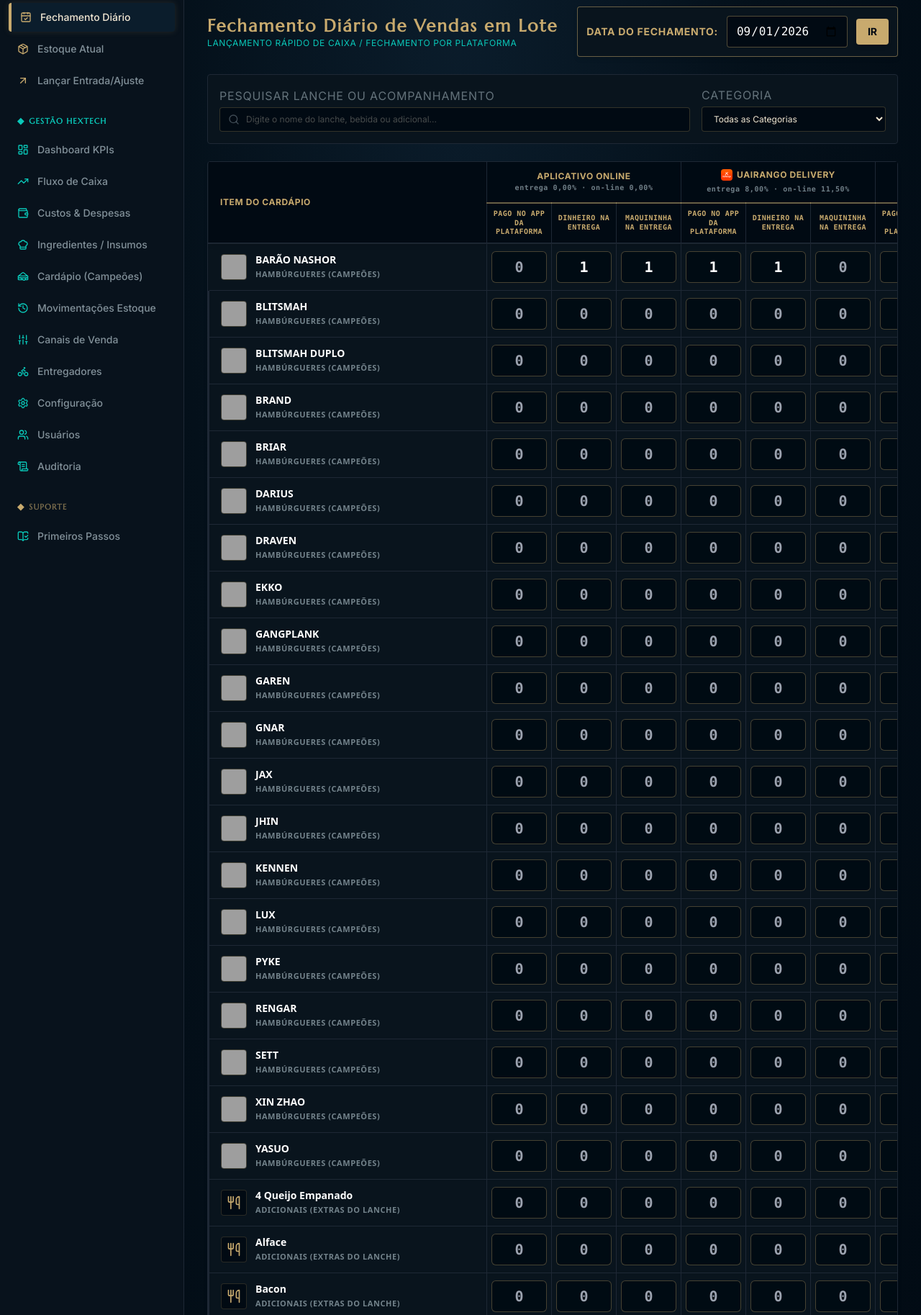
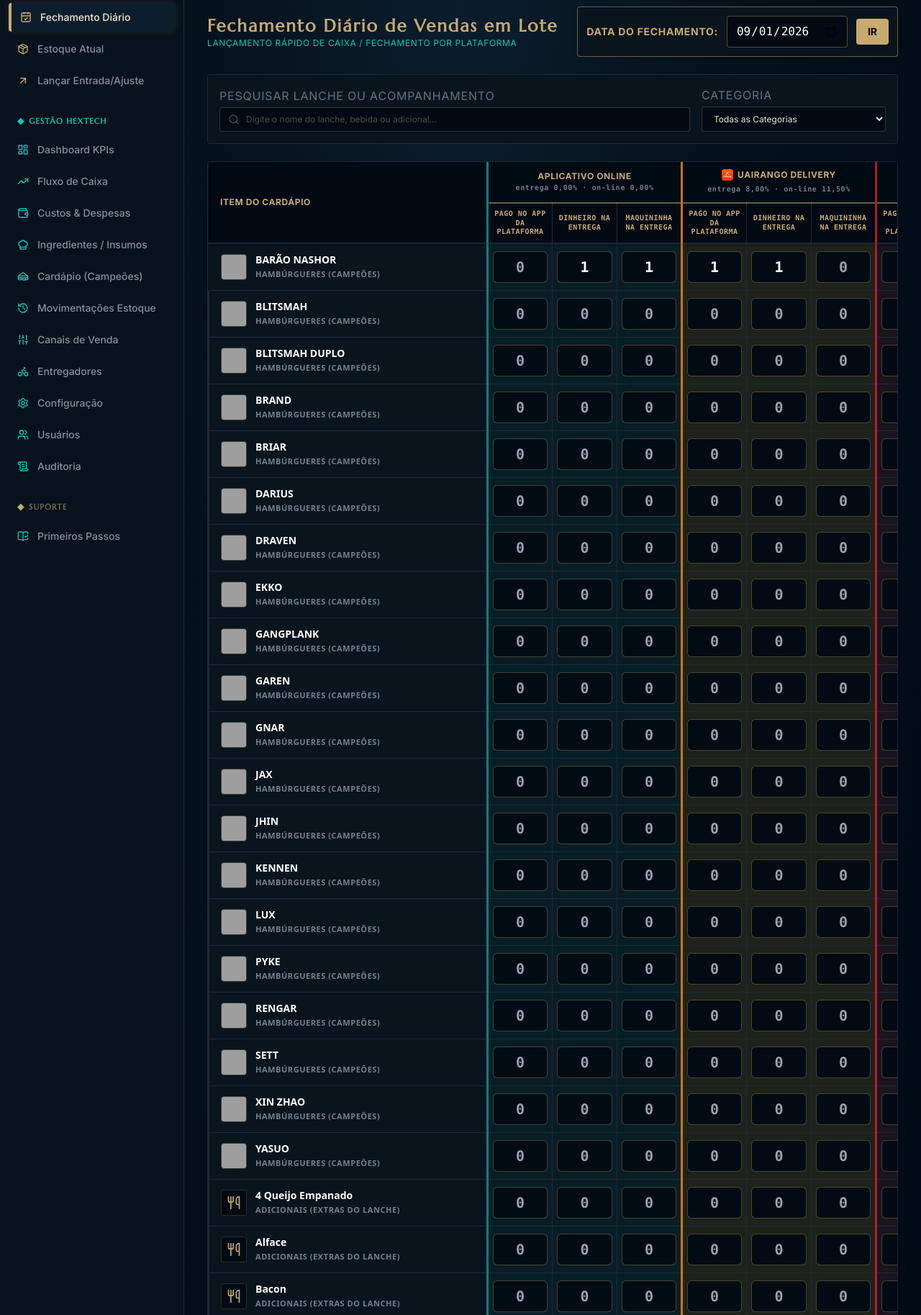
Before and after one commit to ushergui/loburger, a Django app: page /vendas/fechamento-diario/ in a window 1280 px wide. Shown: the part 114-1941 px from the top of the page at 72% size. Run offline with Django 5.2, Linux system fonts and the light colour scheme; a user stored in the database is signed in; data comes from the database, SQL or seed files in the repository; some libraries are stand-ins or nearby versions; grey boxes are pictures that could not be loaded.

Commit message:
feat: divisorias coloridas por canal no fechamento diario
Cada grupo (Aplicativo online / UaiRango / iFood) ganha uma barra
vertical de 3px na cor do canal e uma tonalidade de fundo bem leve
(teal / ambar / vermelho), para nao confundir as colunas. Sem alterar
a largura da tabela. View marca cada celula com grupo_css e inicio_grupo.

Co-Authored-By: Claude Sonnet 5 <noreply@anthropic.com>

```diff
--- a/templates/vendas/partials/fechamento_tabela.html
+++ b/templates/vendas/partials/fechamento_tabela.html
@@ -3,6 +3,14 @@
     input.no-spinners::-webkit-outer-spin-button,
     input.no-spinners::-webkit-inner-spin-button { -webkit-appearance: none; margin: 0; }
     input.no-spinners[type=number] { -moz-appearance: textfield; appearance: textfield; }
+
+    /* Divisórias e leve tonalidade por canal (evita confundir as colunas) */
+    .fc-col-app   { background-color: rgba(10, 200, 185, 0.06); }
+    .fc-col-uai   { background-color: rgba(234, 179, 8, 0.09); }
+    .fc-col-ifood { background-color: rgba(234, 29, 44, 0.07); }
+    .fc-div-app   { border-left: 3px solid rgba(10, 200, 185, 0.60); }
+    .fc-div-uai   { border-left: 3px solid rgba(255, 140, 0, 0.80); }
+    .fc-div-ifood { border-left: 3px solid rgba(234, 29, 44, 0.75); }
 </style>
 
 <div class="overflow-x-auto overflow-y-auto max-h-[65vh] relative custom-scrollbar">
@@ -12,7 +20,7 @@
             <tr class="text-hex_gold uppercase tracking-wider text-xs font-bold bg-hex_dark_bg border-b-2 border-hex_gold/50">
                 <th class="py-3 px-4 min-w-[200px] bg-hex_dark_bg" rowspan="2">Item do Cardápio</th>
                 {% for canal in canais %}
-                    <th class="py-2.5 px-2 text-center border-l border-hex_dark_border bg-hex_dark_bg/90 text-hex_gold font-bold" colspan="{{ num_modos }}">
+                    <th class="py-2.5 px-2 text-center bg-hex_dark_bg/90 text-hex_gold font-bold fc-div-{{ canal.grupo_css }}" colspan="{{ num_modos }}">
                         <span class="inline-flex items-center gap-1.5">
                             {% canal_logo canal.nome 16 as logo_canal %}{% if logo_canal %}{{ logo_canal }}{% endif %}
                             {{ canal.nome }}
@@ -25,7 +33,7 @@
             <tr class="border-b-2 border-hex_dark_border text-hex_gold uppercase tracking-wider text-[10px] font-mono font-bold bg-hex_dark_bg">
                 {% for canal in canais %}
                     {% for m_val, m_label in modos %}
-                        <th class="py-2 px-1 text-center border-l border-hex_dark_border leading-tight min-w-[90px] max-w-[130px]" title="{{ m_label }}">
+                        <th class="py-2 px-1 text-center leading-tight min-w-[90px] max-w-[130px] {% if forloop.first %}fc-div-{{ canal.grupo_css }}{% else %}border-l border-hex_dark_border{% endif %}" title="{{ m_label }}">
                             {{ m_label }}
                         </th>
                     {% endfor %}
@@ -52,7 +60,7 @@
                         </div>
                     </td>
                     {% for cel in linha.celulas %}
-                        <td class="py-2.5 px-1.5 border-l border-hex_dark_border text-center align-middle">
+                        <td class="py-2.5 px-1.5 text-center align-middle transition-colors fc-col-{{ cel.grupo_css }} group-hover:bg-hex_blue/20 {% if cel.inicio_grupo %}fc-div-{{ cel.grupo_css }}{% else %}border-l border-hex_dark_border{% endif %}">
                             <input type="number" min="0" inputmode="numeric"
                                    name="{{ cel.name }}"
                                    value="{{ cel.qtd }}"
--- a/vendas/views.py
+++ b/vendas/views.py
@@ -427,6 +427,10 @@ def fechamento_diario(request):
     modos = Pedido.MODO_PAGAMENTO_CHOICES
 
     canais = list(CanalVenda.objects.all().order_by('nome'))
+    # identificador visual por canal — usado para as divisórias coloridas do fechamento
+    for _c in canais:
+        _n = (_c.nome or '').lower()
+        _c.grupo_css = 'ifood' if 'ifood' in _n else ('uai' if 'uai' in _n else 'app')
     produtos = Produto.objects.filter(status=True).annotate(
         ordem_categoria=Case(
             When(categoria='BURGER', then=Value(1)),
@@ -563,11 +567,13 @@ def fechamento_diario(request):
         gravadas_p = vendas_gravadas.get(p.id, {})
         for c in canais:
             preco = precos_matriz.get(p.id, {}).get(c.id, Decimal('0.00'))
-            for m_val, _m_label in modos:
+            for m_idx, (m_val, _m_label) in enumerate(modos):
                 celulas.append({
                     'name': f"qtd_{p.id}_{c.id}_{m_val}",
                     'qtd': gravadas_p.get(f"{c.id}_{m_val}", ''),
                     'preco': preco,
+                    'grupo_css': c.grupo_css,
+                    'inicio_grupo': m_idx == 0,
                 })
         linhas.append({'produto': p, 'celulas': celulas})
 
```
